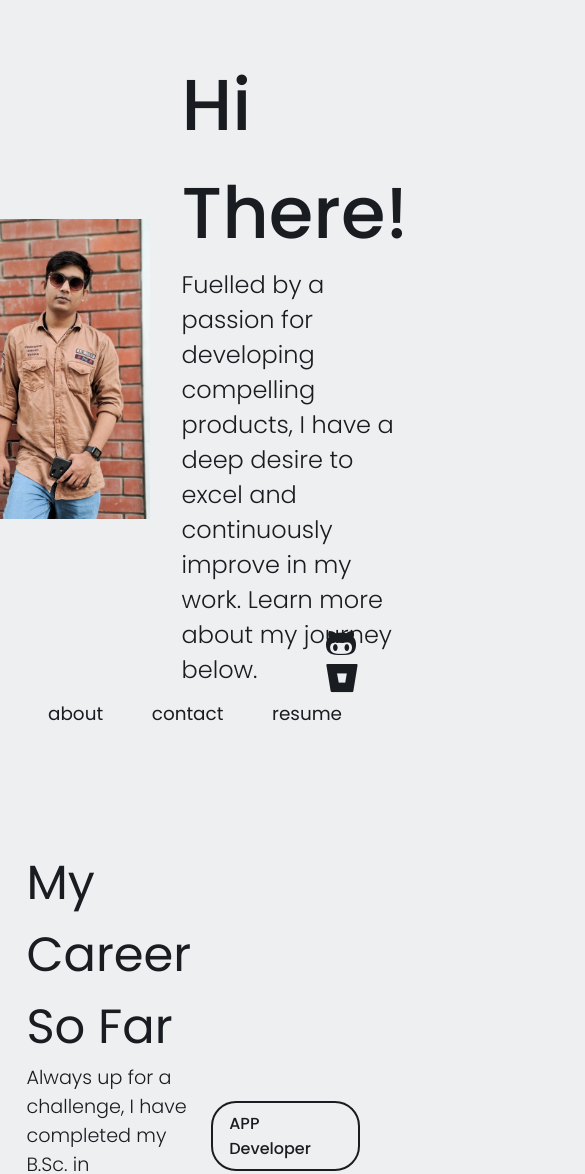
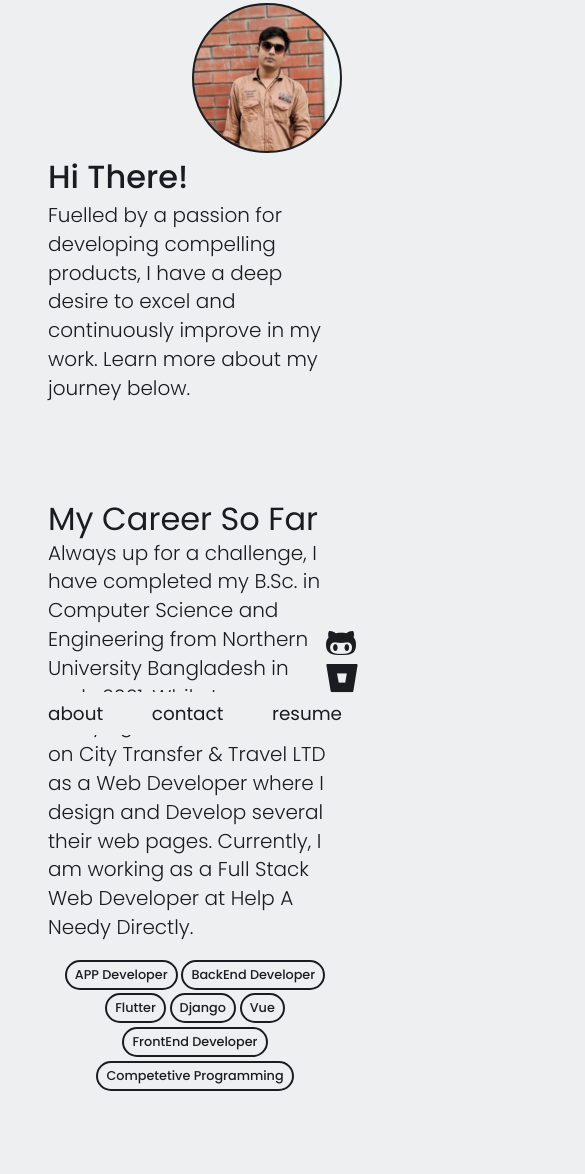
Before and after one commit to pieas-asif/pieas-asif.github.io, a plain HTML site: page pages/about.html in a window 390 px wide. Shown: the part 109-1283 px from the top of the page, 585 px wide, since content can reach past the window. Drawn offline with Linux system fonts and the light colour scheme.

Commit message:
hope it (about) works in mobile

```diff
--- a/css/style.css
+++ b/css/style.css
@@ -303,6 +303,64 @@ body {
 		color: #191d21;
 	}
 
+	.about {
+		padding: 7rem 3rem 3rem 3rem;
+		flex-direction: column;
+		align-items: self-end;
+	}
+
+	.about__image {
+		min-width: 150px;
+		min-height: 150px;
+		max-width: 300px;
+		max-height: 300px;
+		border-radius: 50%;
+		border: 2px solid #191d21;
+	}
+
+	.about__desc {
+		padding: 0;
+	}
+
+	.about__desc__title {
+		font-size: 2rem;
+	}
+
+	.about__desc__text {
+		font-size: 1.25rem;
+		line-height: 1.8rem;
+	}
+
+	.skills {
+		padding: 3rem 3rem 7rem 3rem;
+		flex-direction: column;
+		align-items: self-end;
+	}
+
+	.skills__career__title {
+		font-size: 2rem;
+		line-height: 2.5rem;
+	}
+
+	.skills__career__text {
+		font-size: 1.25rem;
+		line-height: 1.8rem;
+	}
+
+	.skills__skillset {
+		padding: 1rem 0;
+	}
+
+	.skill-wrapper {
+		justify-content: center;
+	}
+
+	.skill {
+		font-size: .8rem;
+		margin: .12rem;
+		padding: .25rem .5rem;
+	}
+
 }
 
 @keyframes picture_animate {
```
